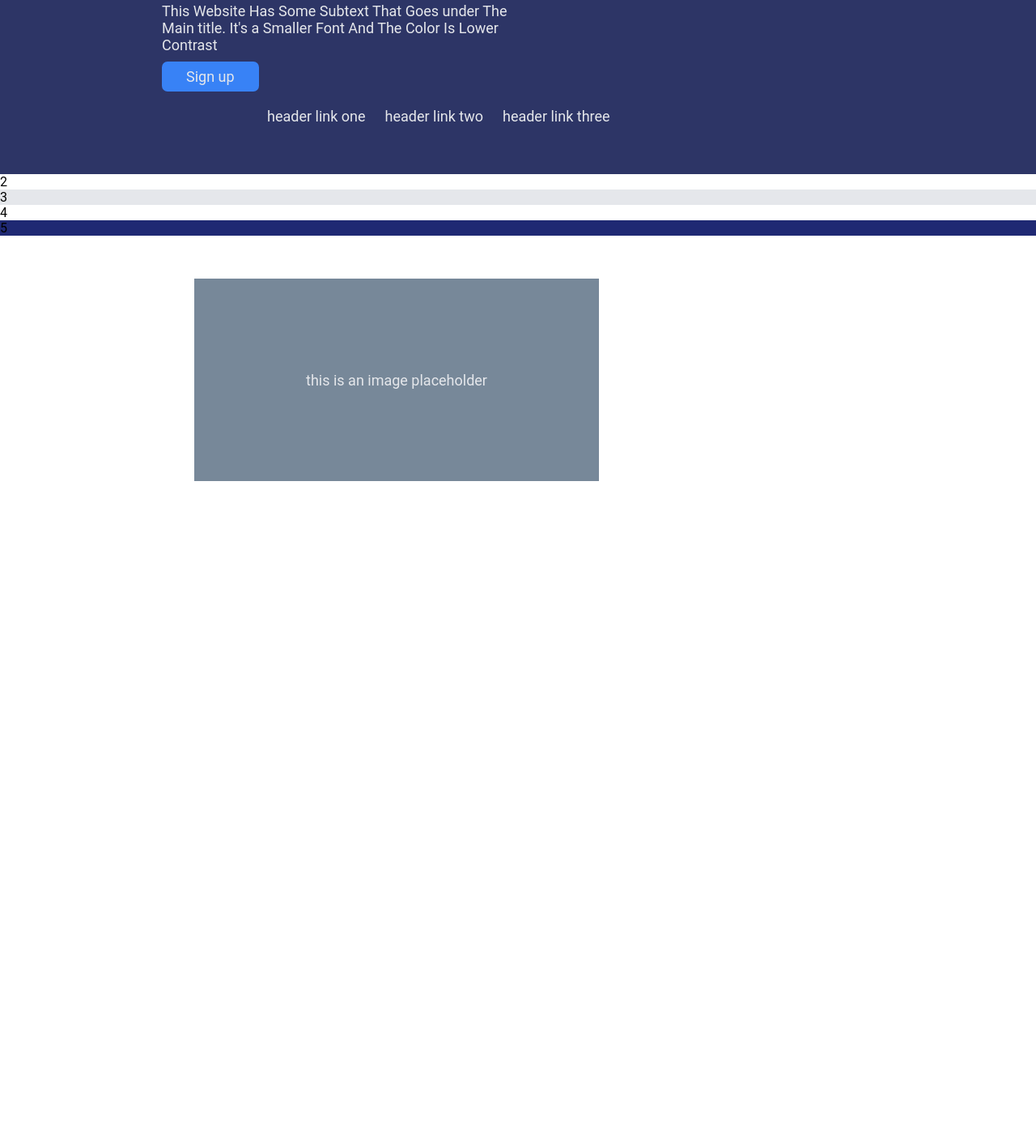
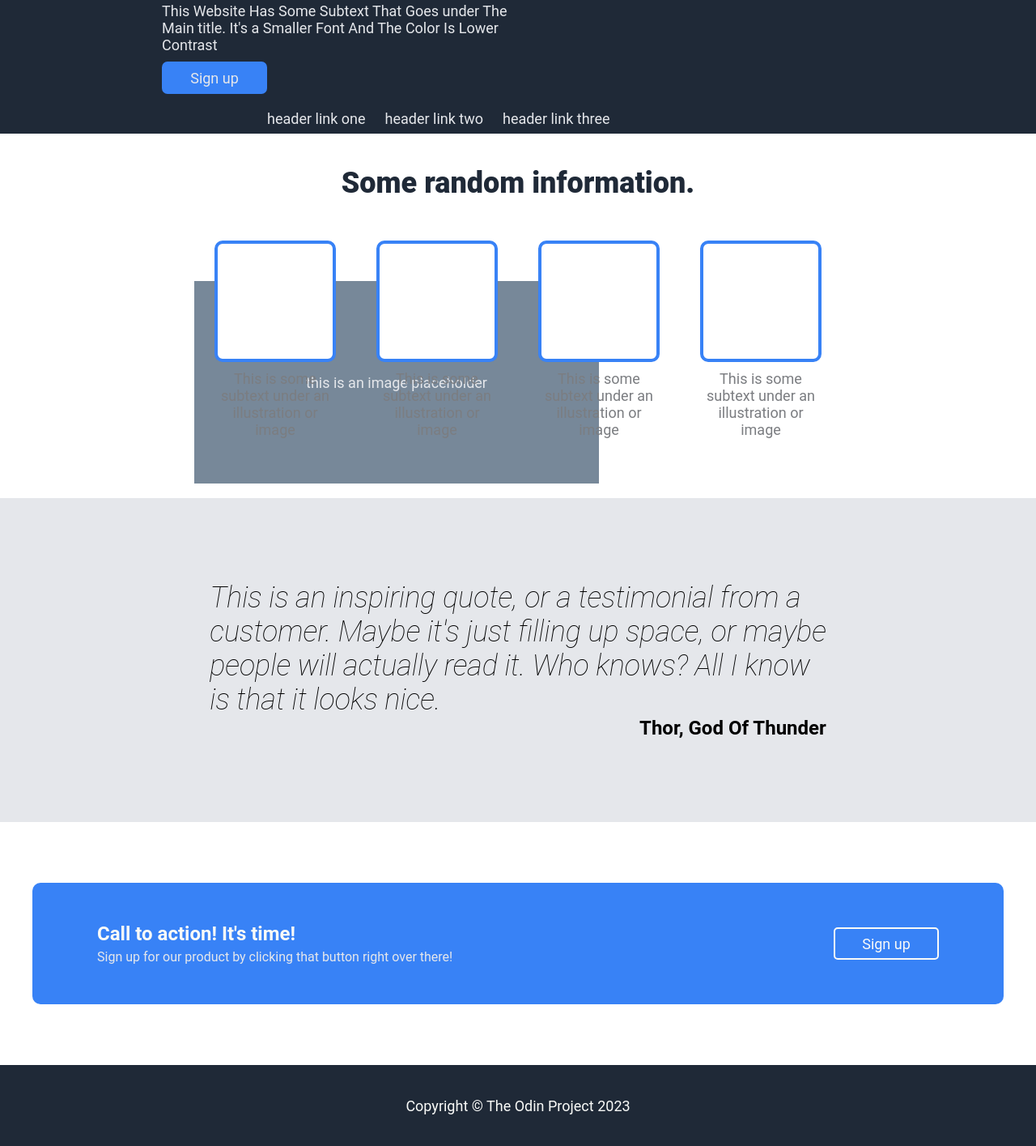
Before and after one commit to yomama262626/Landing-Page, a plain HTML site: page index.html in a window 1280 px wide. Shown: the part 385-1800 px from the top of the page at 81% size. Before the commit the page ends 979 px from the top, so only its background shows below. Drawn offline with Linux system fonts and the light colour scheme.

Commit message:
Finish the landing page project Update html and css file with new codes.
Finished the assignment with new lines of code.

```diff
--- a/file.css
+++ b/file.css
@@ -6,18 +6,15 @@
 }
 
 
-/* this is the hero section*/
+/*START OF CONTAINER-1*/
 
 .container-1{
-    background-color: #2d3566;
-    height: 600px;
+    background-color: #1f2937;
+    height: 550px;
     padding: 10px 120px;
     display: flex;
     justify-content: space-between;
     flex-wrap: wrap;
-
-
-
 }
 
 .container-1 img{
@@ -45,14 +42,15 @@
     margin-top: 10px;
 }
 
-.left-container .btn{
+.left-container button{
      background-color: #3882F6;
      font-size: 18px;
      color: #E5E7EB;
+     border-radius: 7px;
+     height: 40px;
+     width: 130px;
+     margin-top: 10px;
      border: 0;
-     border-radius: 7px;
-     padding: 8px 30px;
-     margin-top: 10px;
 }
 
 .right-container{
@@ -97,21 +95,152 @@ nav ul li a{
     justify-content: center;
     align-items: center;
 }
+/*ENDS OF CONATINER-1*/
 
 
+
+/*START OF CONTAINER-2*/
+
 .container-2{
+    height: 450px;
+    padding-top: 40px;
+   padding-left: 120px;
+   padding-right: 120px;
+   display: flex;
+   flex-direction: column;
+
+}
+
+.h2-container{
+    display: flex;
+    justify-content: center;
+    font-size: 36px;
+    font-weight: 600;
+    color: #1f2937;
+}
+h2{
+    font-weight:bolder ;
+    font-size: 36px;
+}
+
+.sub-container{
+    border: 100px;
+    border-color: #3882F6 solid;
+    display: flex;
+    justify-content: center;
+    height: 200px;
+    margin-top: 50px;
+    gap: 50px;
+}
+.outer{
+    height: 300px;
+    display: flex;
+    flex-direction: column;
+    width: 150px;
+}
+.outer p{
+    text-align: center;
+    margin-top: 10px;
+    font-size: 18px;
+    color: #7b7d81;
+}
+.box{
+    /*gap: 20px;*/
+    background-color: #2d3566;
+    height: 150px;
+    width: 150px;
     background-color: white;
-    height: 25%;
+    border: 4px solid #3882F6;
+    border-radius: 10px;
+   /* margin-left:50px;
+    margin-right: 50px;*/
 }
+/*END OF CONTAINER-2*/
+
+
+/*START OF CONTAINER-3*/
+
 .container-3{
     background-color: #E5E7EB;
-    height: 20%;
+    height: 400px;
+    display: flex;
+    justify-content: center;
+    align-items: center;
 }
+.container-3 p{
+    font-size: 36px;
+    font-style: italic;
+    font-weight: lighter;
+    text-align: left;
+
+}
+.author-thor{
+    display: flex;
+    justify-content: flex-end;
+    font-size: 24px;
+    font-weight: bold;
+}
+
+/*END OF CONTAINER-3*/
+
+
+
+/*START OF CONTAINER-4*/
+
 .container-4{
     background-color: white;
-    height: 20%;
+    height:300px;
+    display: flex;
+    justify-content: center;
+    align-items: center;
 }
+.call-to-action-box{
+    height: 150px;
+    width: 1200px;
+    background-color: #3882F6;
+    border-radius: 10px;
+    display: flex;
+    justify-content: space-between;
+    align-items: center;
+    padding-left: 80px;
+    padding-right: 80px;
+}
+.call-box-1{
+    display: flex;
+    flex-direction: column;
+}
+.call-box-1 p{
+    font-size: 24px;
+    font-weight: bold;
+    color: #F9FAF8;
+    margin-bottom: 5px;
+}
+.call-box-1 span{
+    color: #E5E7EB;
+}
+.call-to-action-box button{
+    font-size: 18px;
+    height: 40px;
+    width: 130px;
+    background-color: #3882F6;
+    border: 2px solid #F9FAF8;
+    border-radius: 5px;
+    color: #F9FAF8;
+}
+
+/*END OF CONTAINER-4*/
+
+
+
 .container-5{
-    background-color: #1f2973;
-    height: 10%;
+    background-color: #1f2937;
+    height: 100px;
+    display: flex;
+    justify-content: center;
+    align-items: center;
 }
+.copyright{
+    font-size: 18px;
+    color: #F9FAF8;
+    background-color: ;
+}
--- a/index.html
+++ b/index.html
@@ -13,7 +13,7 @@
           <img src="./barberry.png" alt="logo">
           <h1> This Website Is<br> Awesome</h1>
           <p>This Website Has Some Subtext That Goes under The<br> Main title. It's a Smaller Font And The Color Is Lower<br> Contrast</p>
-          <button class="btn">Sign up</button>
+          <div><button class="btn">Sign up</button></div>
         </div>
         <div class="right-container">
         <nav>
@@ -28,10 +28,44 @@
        </div>
        </div>
     </div>
-    <div class="container-2">2</div>
-    <div class="container-3">3</div>
-    <div class="container-4">4</div>
-    <div class="container-5">5</div>
+    <div class="container-2">
+        <div class="h2-container"><h2> Some random information.</h2></div>
+        <div class="sub-container">
+           <div class="outer">
+            <div class="box"></div>
+            <p>This is some subtext under an illustration or image</p>
+           </div>
+           <div class="outer">
+            <div class="box"></div>
+            <p>This is some subtext under an illustration or image</p>
+           </div>
+           <div class="outer">
+            <div class="box"></div>
+            <p>This is some subtext under an illustration or image</p>
+           </div>
+           <div class="outer">
+            <div class="box"></div>
+            <p>This is some subtext under an illustration or image</p>
+            </div>
+        </div>
+    </div>
+    <div class="container-3">
+        <div class="para">
+        <p>This is an inspiring quote, or a testimonial from a <br>customer. Maybe it's just filling up space, or maybe<br>people will actually read it. Who knows? All I know<br>is that it looks nice.</p>
+       <div class="author-thor">Thor, God Of Thunder</div>
+        </div>
+    </div>
+    <div class="container-4">
+        <div class="call-to-action-box">
+           <div class="call-box-1"><p>Call to action! It's time!</p>
+           <span>Sign up for our product by clicking that button right over there!</span>
+           </div>
+           <div class="button"><button>Sign up</button></div>
+        </div>
+    </div>
+    <div class="container-5">
+        <div class="copyright">Copyright &#169 The Odin Project 2023</div>
+    </div>
 
 
 
```
